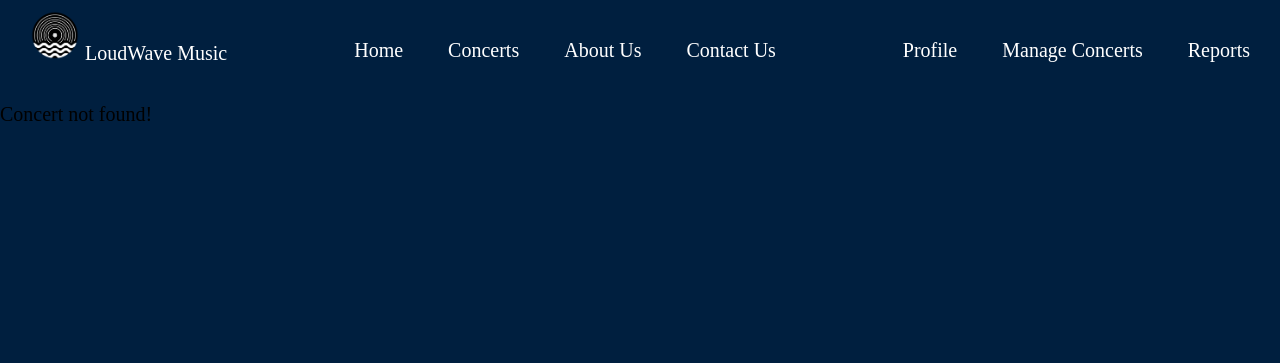
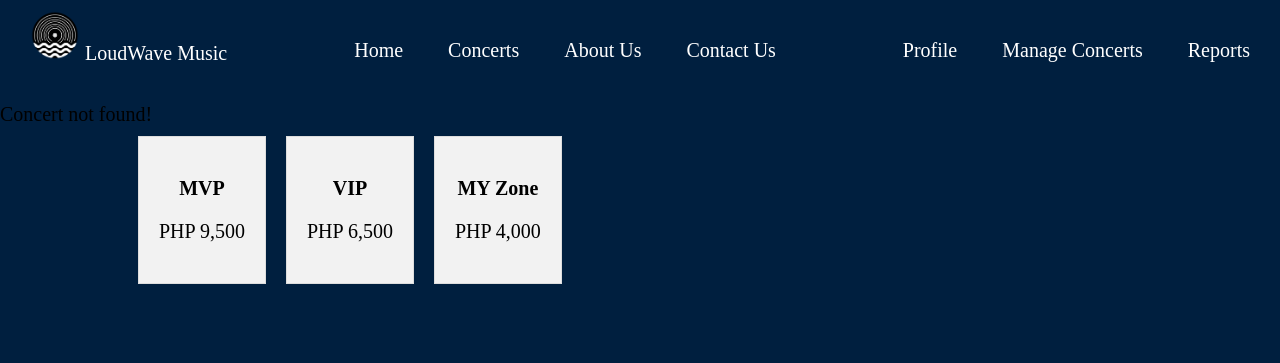
Before and after one commit to rayalindley/LoudwaveMusic-PHP, a PHP site: page /ticket.php in a window 1280 px wide. Shown: the top 363 px of the page. Run offline with PHP 8.4, Linux system fonts and the light colour scheme; the visitor is signed in with stand-in values (Sample User, id 1); data that the repository does not hold is empty; some web fonts are replaced.

Commit message:
misca musca miss na kita

```diff
--- a/css/LoudWave.css
+++ b/css/LoudWave.css
@@ -423,4 +423,27 @@ input[type="email"], input[type="password"] {
 
 
 
-/* ---------------------- Index-Concerts Section ------------------------ */
+/* ---------------------- BuyTickets Section ------------------------ */
+
+.concert-sections {
+    display: flex; /* Arranges sections side-by-side */
+    flex-wrap: wrap; /* Allows sections to wrap to multiple lines */
+    margin: 0 auto; /* Centers the container horizontally */
+    width: 80%; /* Adjust width as needed */
+  }
+
+  .mvp-section,
+  .vip-section,
+  .myzone-section {
+    background-color: #f2f2f2;
+    padding: 20px;
+    margin: 10px;
+    border: 1px solid #ddd;
+    text-align: center; /* Center text within each section */
+  }
+
+  .mvp-section h3,
+  .vip-section h3,
+  .myzone-section h3 {
+    margin-bottom: 10px;
+  }
--- a/report.php
+++ b/report.php
@@ -41,9 +41,6 @@
                   $query = "SELECT concert_name, date, start_time, end_time, venueid, tickets_sold FROM tblconcert WHERE venueid = 2";
                   $result = mysqli_query($connection,$query);
 
-                  if(!$result){
-                    die("Query failed: " . mysqli_error($connection));
-                  }
 
                   echo '<h3 class="reportname">Concerts that are held in Mall Of Asia Arena</h3>';
                   echo '<table class="indivreporttable">';
@@ -104,9 +101,6 @@
                     $query = "SELECT concert_name, date, start_time, end_time, venueid, tickets_sold FROM tblconcert WHERE YEAR(date) = 2025";
                     $result = mysqli_query($connection,$query);
 
-                    if(!$result){
-                      die("Query failed: " . mysqli_error($connection));
-                    }
                     echo '<h3 class="reportname">Concerts that will be held in 2025</h3>';
                   echo '<table class="indivreporttable">';
                   echo '<tr class="columntitle">';
--- a/ticket.php
+++ b/ticket.php
@@ -24,5 +24,21 @@
             <div> PLease Log In </div>
 
         <?php endif; ?>
+
+        <div class="concert-sections">
+        <div class="mvp-section">
+            <h3> MVP </h3>
+            <p> PHP 9,500 </p>
+        </div>
+        <div class="vip-section">
+            <h3> VIP </h3>
+            <p> PHP 6,500 </p>
+        </div>
+        <div class="myzone-section">
+            <h3> MY Zone </h3>
+            <p> PHP 4,000 </p>
+        </div>
+        </div>
+
     </body>
 </html>
```
